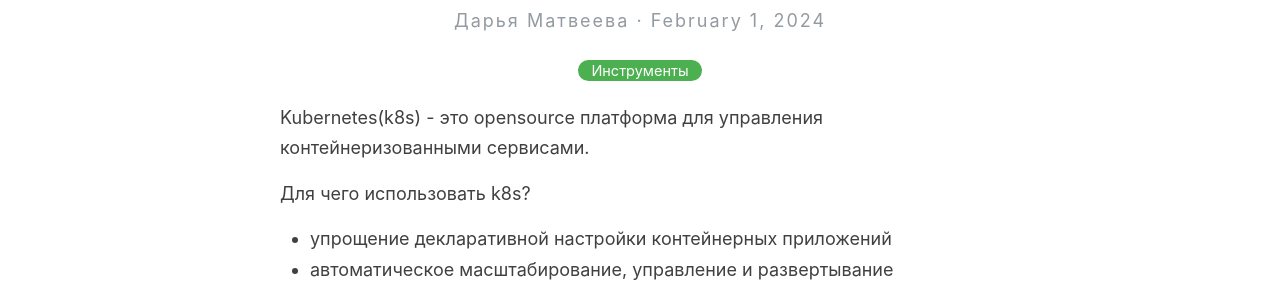
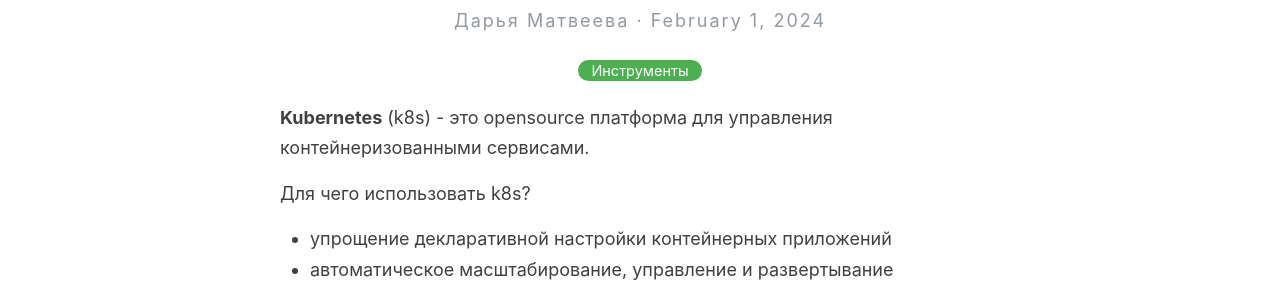
Before and after one commit to DMatveeva/dmatveeva.github.io, a Jekyll site: the page built from _posts/2024-02-01-kubernetes-cheatsheet.md, in a window 1280 px wide and 900 px high. Shown: the part 186-477 px from the top of the window. Built offline with Jekyll 4.4.1, drawn with Linux system fonts in a browser that asks for light colours.

```diff
--- a/_posts/2024-02-01-kubernetes-cheatsheet.md
+++ b/_posts/2024-02-01-kubernetes-cheatsheet.md
@@ -3,7 +3,7 @@ layout: post
 title: Шпаргалка по Kubernetes
 categories: Инструменты
 ---
-Kubernetes(k8s) - это opensource платформа для управления контейнеризованными сервисами.
+**Kubernetes** (k8s) - это opensource платформа для управления контейнеризованными сервисами.
 
 Для чего использовать k8s?
 - упрощение декларативной настройки контейнерных приложений
```
